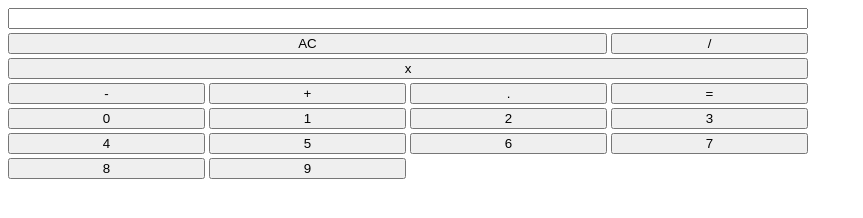
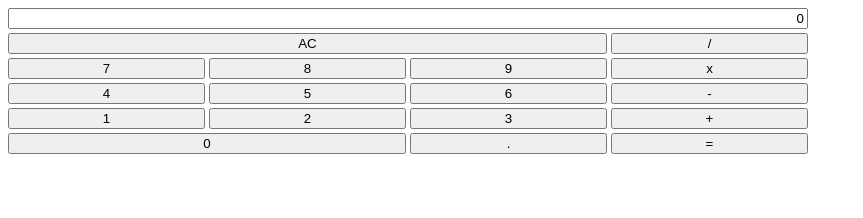
Before and after one commit to TienPhamDev/digital-calculator, a plain HTML site: page index.html in a window 1280 px wide. Shown: the whole page, without its empty margins (0-863 px from the left). Drawn offline with Linux system fonts and the light colour scheme.

Commit message:
css grid

```diff
--- a/css/style.css
+++ b/css/style.css
@@ -8,13 +8,69 @@
   grid-template-columns: repeat(4,1fr);
   grid-template-rows: repeat(6,1fr);
   gap: 0.25rem;
+  grid-template-areas:
+    "input input input input"
+    "ac ac ac divide"
+    "seven eight nine multiple"
+    "four five six subtract_"
+    "one two three add"
+    "O O dot_ equal";
 }
-.grid-item-input{
-  grid-column:1/-1;
+.item-input{
+  grid-area: input;
+
+  text-align: end;
 }
-.grid-item-ac{
-  grid-column:1/4;
+.item-ac{
+  grid-area: ac;
 }
-.grid-item-x{
-  grid-column: -1/1;
+.item-multiple{
+  grid-area: multiple;
 }
+.item-divide{
+  grid-area: divide;
+}
+.item-subtract{
+  grid-area: subtract_;
+}
+.item-add{
+  grid-area: added;
+}
+.item-dot{
+  grid-area: dot_;
+}
+.item-equal{
+  grid-area: equal;
+}
+.item-0{
+  grid-area: O;
+}
+.item-1{
+  grid-area: one;
+
+}
+.item-2{
+  grid-area: two;
+
+}
+.item-3{
+  grid-area: three;
+}
+.item-4{
+  grid-area: four;
+}
+.item-5{
+  grid-area: five;
+}
+.item-6{
+  grid-area: six;
+}
+.item-7{
+  grid-area: seven;
+}
+.item-8{
+  grid-area: eight;
+}
+.item-9{
+  grid-area: nine;
+}
--- a/index.html
+++ b/index.html
@@ -10,24 +10,24 @@
   <main class="container-main">
     <section class="calculator">
       <div class="grid">
-        <input type="text" value="" class="grid-item-input">
-        <button class="grid-item-ac">AC</button>
-        <button class="grid-item-/">/</button>
-        <button class="grid-item-x">x</button>
-        <button class="grid-item--">-</button>
-        <button class="grid-item-+">+</button>
-        <button class="grid-item-.">.</button>
-        <button class="grid-item-=">=</button>
-        <button class="grid-item-0">0</button>
-        <button class="grid-item-1">1</button>
-        <button class="grid-item-2">2</button>
-        <button class="grid-item-3">3</button>
-        <button class="grid-item-4">4</button>
-        <button class="grid-item-5">5</button>
-        <button class="grid-item-6">6</button>
-        <button class="grid-item-7">7</button>
-        <button class="grid-item-9">8</button>
-        <button class="grid-item-10">9</button>
+        <input type="text" value="0" class="item-input">
+        <button class="item-ac">AC</button>
+        <button class="item-/">/</button>
+        <button class="item-x">x</button>
+        <button class="item--">-</button>
+        <button class="item-+">+</button>
+        <button class="item-dot">.</button>
+        <button class="item-equal">=</button>
+        <button class="item-0">0</button>
+        <button class="item-1">1</button>
+        <button class="item-2">2</button>
+        <button class="item-3">3</button>
+        <button class="item-4">4</button>
+        <button class="item-5">5</button>
+        <button class="item-6">6</button>
+        <button class="item-7">7</button>
+        <button class="item-8">8</button>
+        <button class="item-9">9</button>
       </div>
     </section>
   </main>
```
